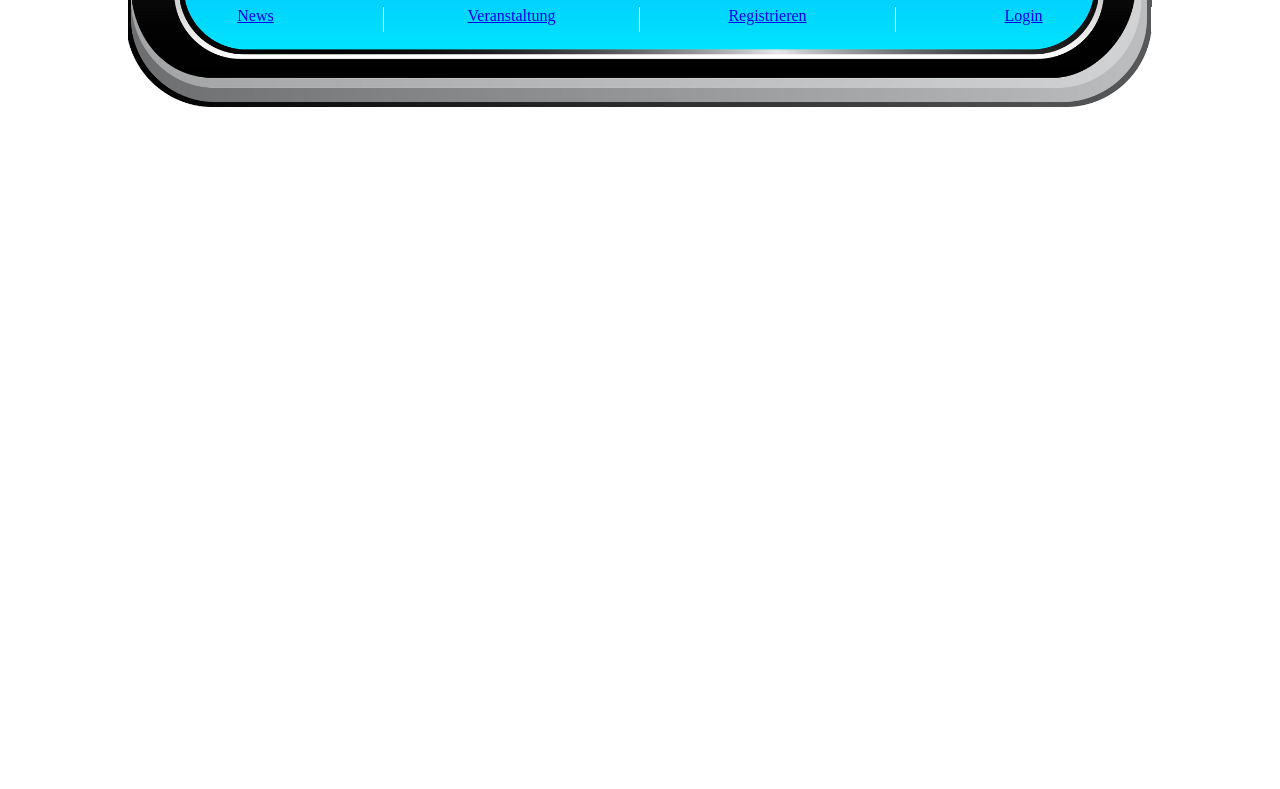
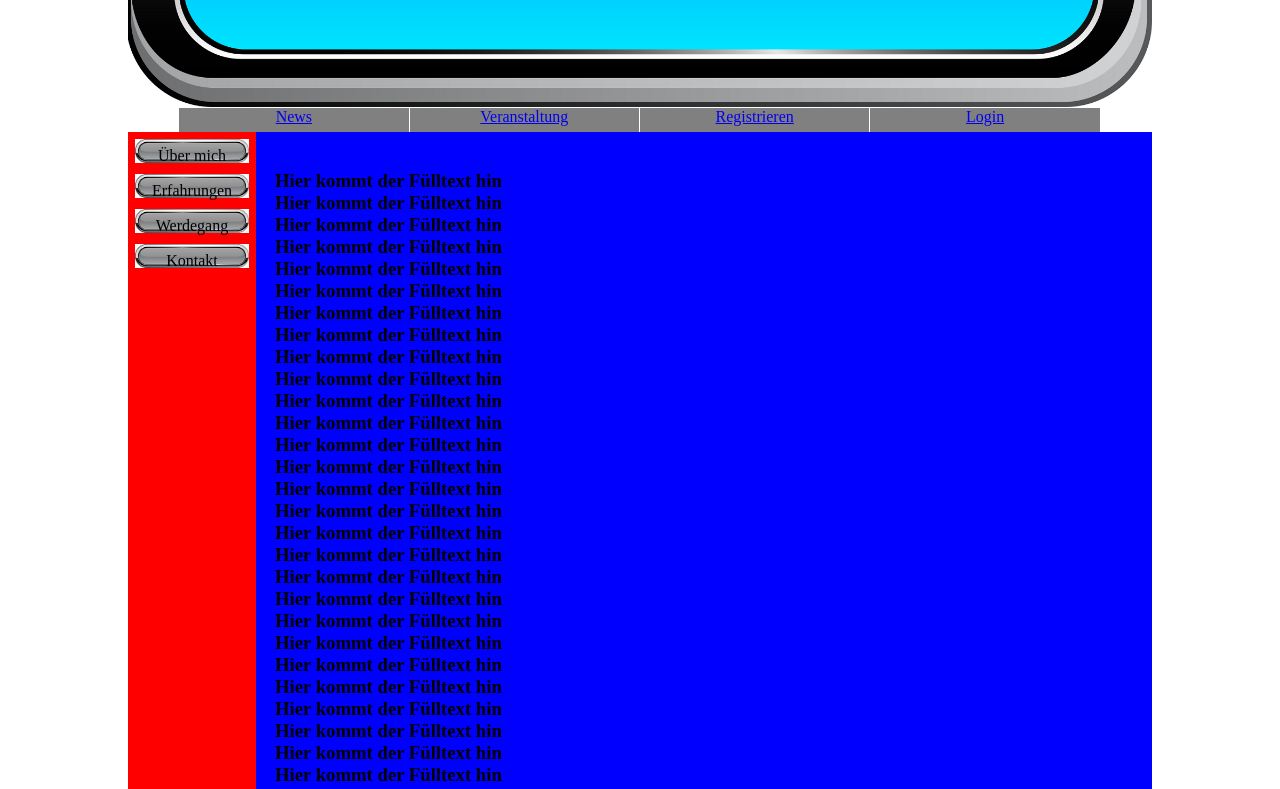
Before and after one commit to Chegge90/Netbeans, a website: page Profilseite/public_html/index.html in a window 1280 px wide. Shown: the part 73-862 px from the top of the page. Drawn offline with Linux system fonts and the light colour scheme.

Commit message:
Meine Tuts

```diff
--- a/Profilseite/public_html/index.html
+++ b/Profilseite/public_html/index.html
@@ -21,17 +21,17 @@ and open the template in the editor.
 
 
 
-            <div id="topnav">
-                <div class="topnav" id="news"><a href="Sites/aboutme.html">News</a></div>
-                <div class="topnav" id="event"><a href="Sites/aboutme.html">Veranstaltung</a></div>
-                <div class="topnav" id="reg"><a href="Sites/aboutme.html">Registrieren</a></div>
-                <div class="topnav" id="login"><a href="Sites/aboutme.html">Login</a></div>
+            <div id="topnavi">
+                <div class="topnav" ><a href="Sites/news.html">News</a></div>
+                <div class="topnav" ><a href="Sites/events.html">Veranstaltung</a></div>
+                <div class="topnav" ><a href="Sites/reg.html">Registrieren</a></div>
+                <div class="topnav" ><a href="Sites/login.html">Login</a></div>
 
             </div>
         </header>
 
         <!--Menübar -->
-        <!--
+
                 <nav>
 
                     <table>
@@ -60,7 +60,7 @@ and open the template in the editor.
                 </nav>
 
 
-        <!-- Seiteninhalt--><!--
+        <!-- Seiteninhalt-->
         <section>
             <article>
                 <h1> Hier kommt der Fülltext hin
@@ -109,7 +109,7 @@ and open the template in the editor.
 
 
         <!-- Footer-->
-        -->
+
         <footer>
 
             <div id="Impressum">
```
